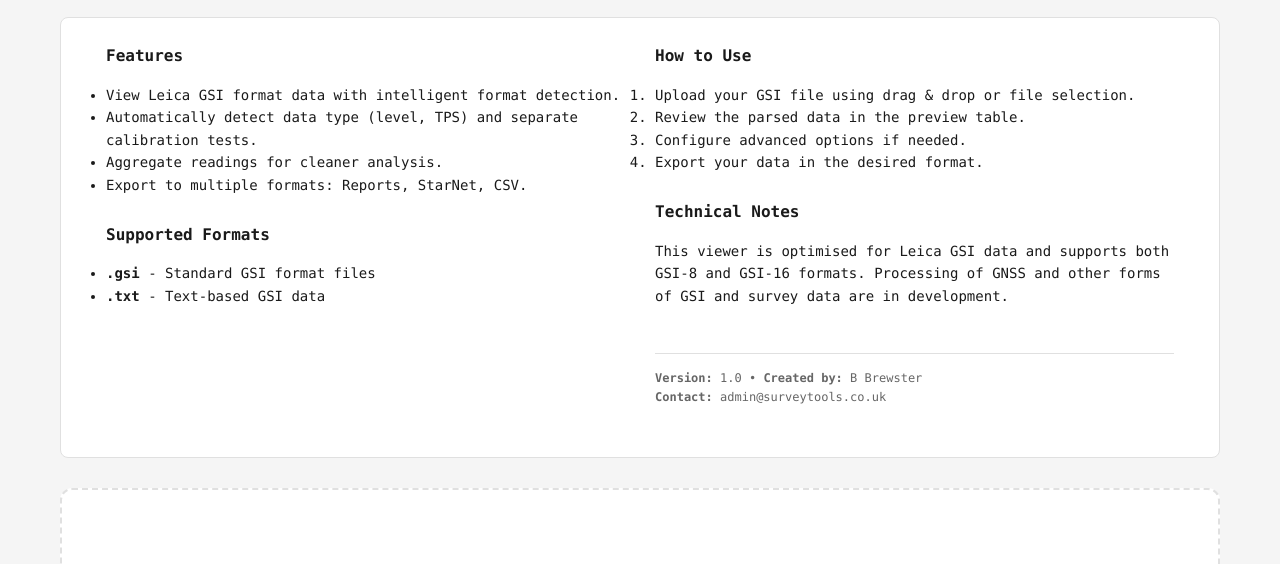
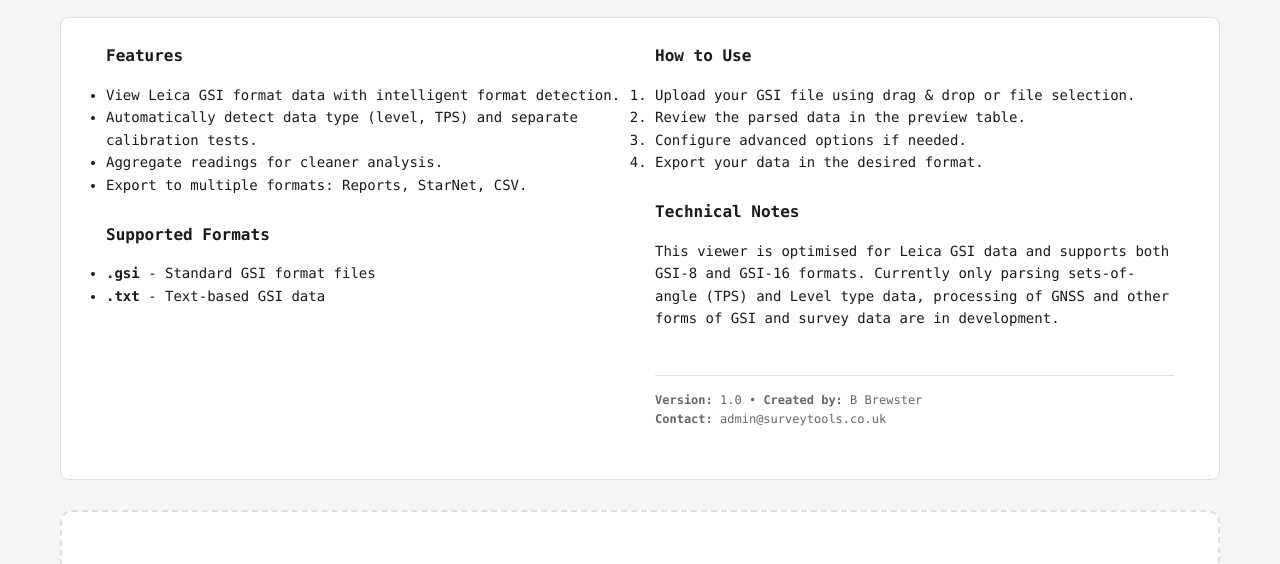
Before and after one commit to benbrewster85/GSI-Parser, a website: page tools/gsi-viewer/index.html in a window 1280 px wide. Both pictures are taken after a click on the button "ℹ️ About This Tool". Shown: the part 159-723 px from the top of the page. Drawn offline with Linux system fonts and the light colour scheme.

Commit message:
fix: update disclaimer and enhance description in GSI Viewer for clarity

```diff
--- a/tools/gsi-viewer/index.html
+++ b/tools/gsi-viewer/index.html
@@ -65,7 +65,7 @@
                         </ol><br>
 
                         <h4>Technical Notes</h4>
-                        <p style="margin: 0;">This viewer is optimised for Leica GSI data and supports both GSI-8 and GSI-16 formats. Processing of GNSS and other forms of GSI and survey data are in development.</p><br>
+                        <p style="margin: 0;">This viewer is optimised for Leica GSI data and supports both GSI-8 and GSI-16 formats. Currently only parsing sets-of-angle (TPS) and Level type data, processing of GNSS and other forms of GSI and survey data are in development.</p><br>
 
                         <div style="margin-top: 20px; padding-top: 15px; border-top: 1px solid var(--border); font-size: 12px; color: var(--text-dim);">
                             <strong>Version:</strong> 1.0 • <strong>Created by:</strong> B Brewster
```
Also changed, not shown: tools/coord-converter/index.html (+1 -1 lines).
